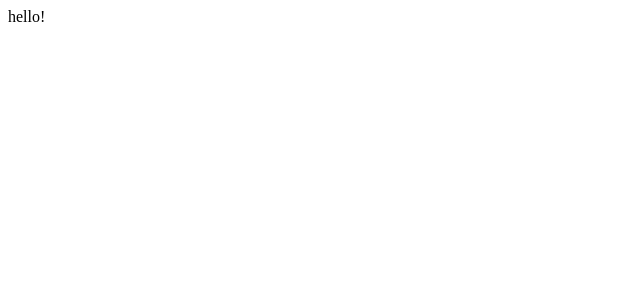
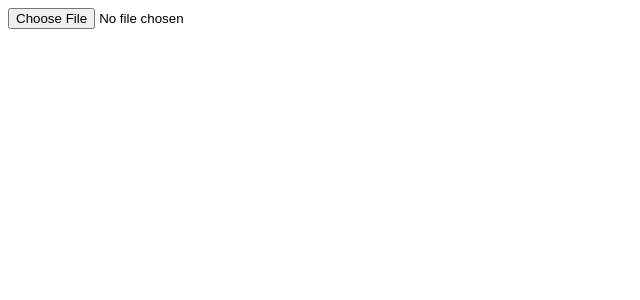
Before and after one commit to saynschuman/converter, a React (Vite) app: page / in a window 1280 px wide. Shown: the top 300 px of the page, without its empty margins (0-640 px from the left). Built offline with nearby package versions, Linux system fonts and the light colour scheme.

Commit message:
loading ogg file

```diff
--- a/src/Convert.tsx
+++ b/src/Convert.tsx
@@ -1 +1,15 @@
-export const Convert = () => <>hello!</>;
+import { useState, ChangeEvent } from "react";
+
+export const Convert = () => {
+  const [file, setFile] = useState<File>();
+
+  const onChange = (e: ChangeEvent<HTMLInputElement>) => {
+    const selectedFile = e.target.files?.[0];
+    if (selectedFile) {
+      setFile(selectedFile);
+      console.log(selectedFile);
+    }
+  };
+
+  return <input type="file" onChange={onChange} />;
+};
```
